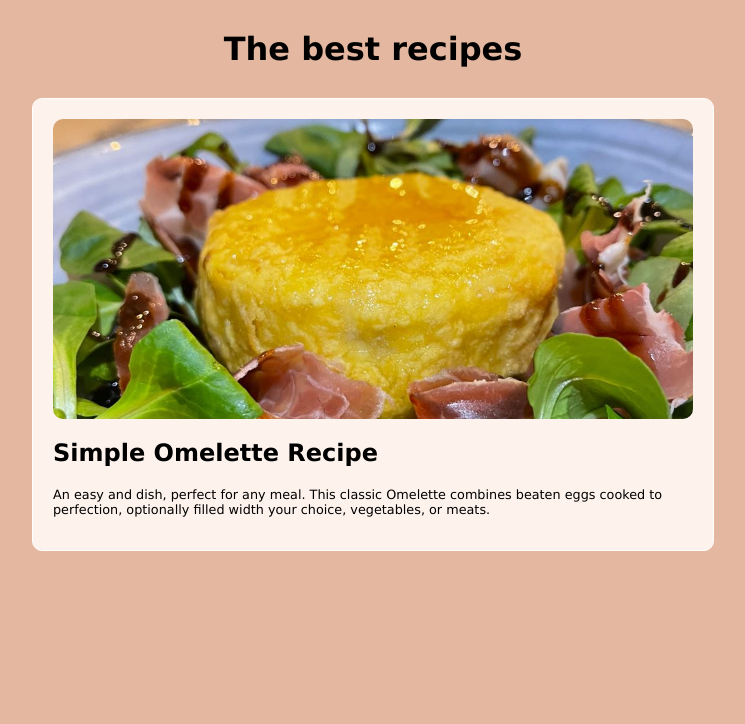
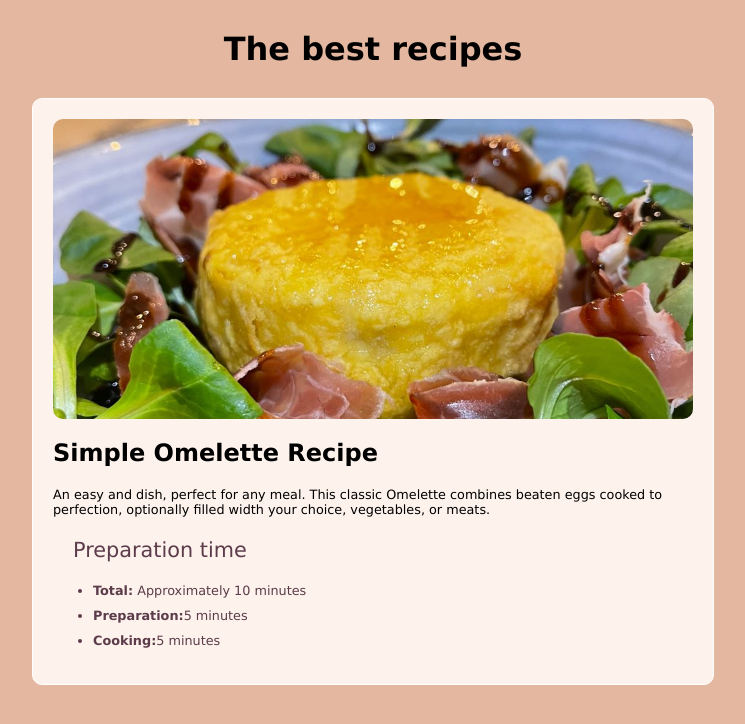
Before and after one commit to lucianobrsts/html-css, a plain HTML site: page projeto_final_02/index.html in a window 1280 px wide. Shown: the whole page, without its empty margins (267-1012 px from the left). Drawn offline with Linux system fonts and the light colour scheme.

Commit message:
Adicionado time preparation

```diff
--- a/projeto_final_02/css/styles.css
+++ b/projeto_final_02/css/styles.css
@@ -25,6 +25,10 @@ header {
     padding: 20px;
 }
 
+.container p {
+    font-size: 0.8rem;
+}
+
 .omelete-img {
     width: 100%;
     height: 300px;
@@ -38,6 +42,20 @@ header {
     margin: 20px 20px 20px 0;
 }
 
-.container p {
+.info-cooked p {
+    color: #5c3c4a;
+    font-size: 1.3rem;
+    font-weight: 500;
+    margin-left: 20px;
+}
+
+.info-cooked span {
+    font-weight: bold;
     font-size: 0.8rem;
 }
+
+.info-cooked li {
+    font-size: 0.8rem;
+    margin-bottom: 10px;
+    color: #5c3c4a;
+}
--- a/projeto_final_02/index.html
+++ b/projeto_final_02/index.html
@@ -22,6 +22,15 @@
             combines beaten eggs cooked to perfection, optionally filled width
             your choice, vegetables, or meats.
         </p>
+
+        <div class="info-cooked">
+            <p>Preparation time</p>
+            <ul>
+                <li><span>Total:</span> Approximately 10 minutes</li>
+                <li><span>Preparation:</span>5 minutes</li>
+                <li><span>Cooking:</span>5 minutes</li>
+            </ul>
+        </div>
     </div>
 </body>
 </html>
```
